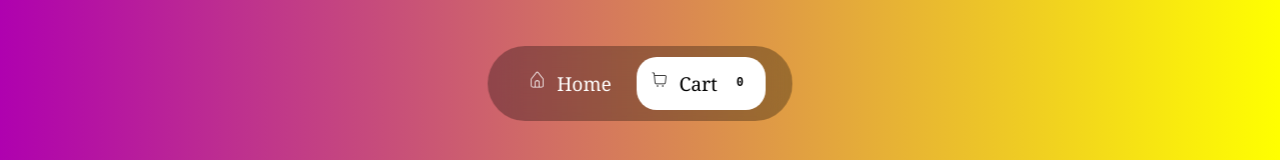
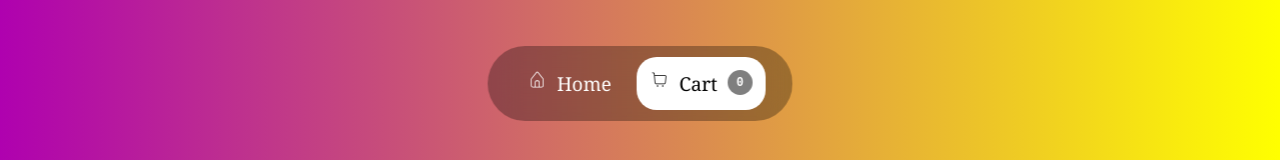
Before and after one commit to mohanad66/store-website, a React (Vite) app: page /cart in a window 1280 px wide. Shown: the part 631-791 px from the top of the page. Built offline with nearby package versions, Linux system fonts and the light colour scheme.

Commit message:
small edits

```diff
--- a/src/components/navbar/Navbar.css
+++ b/src/components/navbar/Navbar.css
@@ -112,6 +112,7 @@
         -o-border-radius: 20px;
     }
     .navbar .a.active small{
-        background-color: none;
+        background-color: rgba(0, 0, 0, 0.5);
+        color: #fff !important;
     }
 }
```
